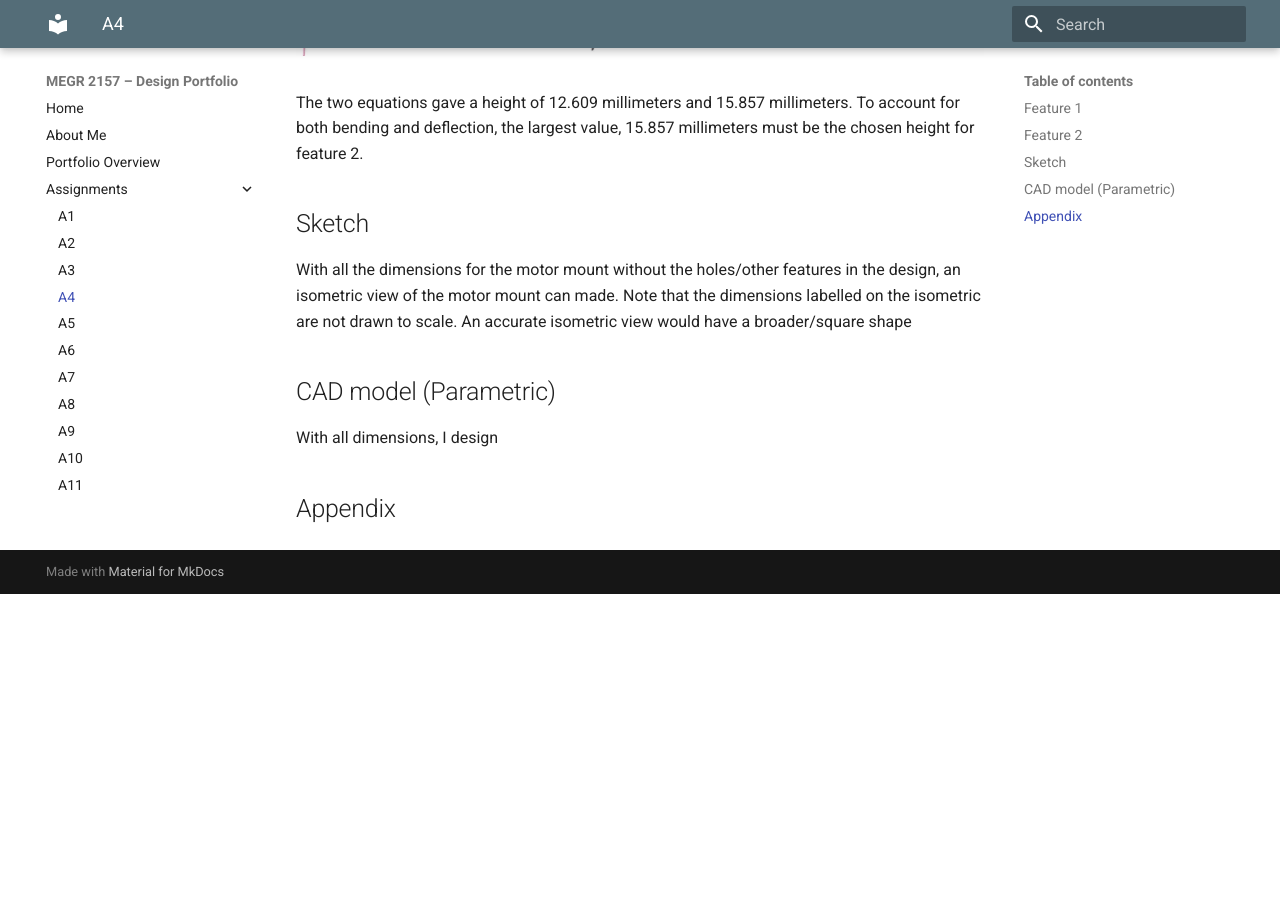
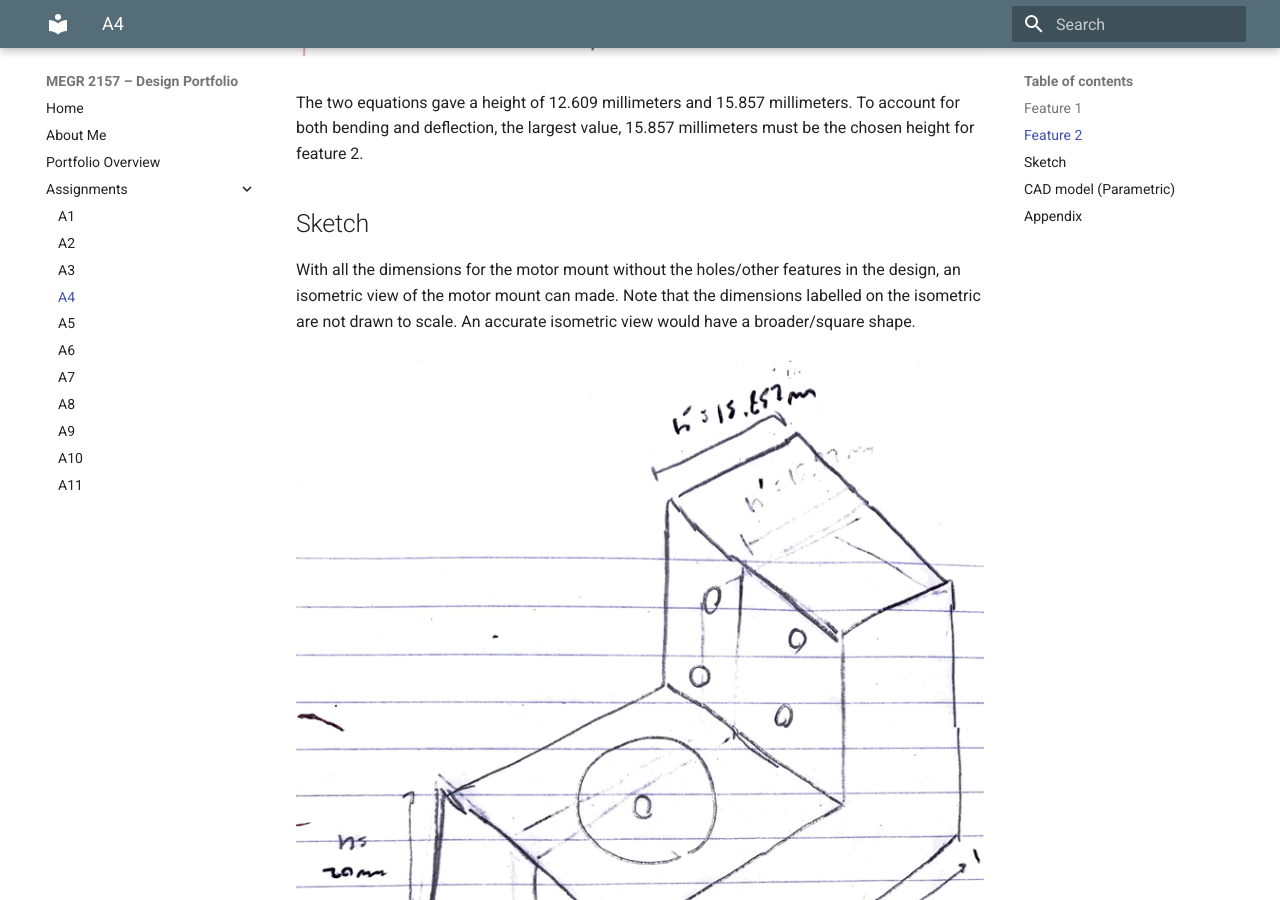
Before and after one commit to ajchiocca/megr2157-portfolio, an MkDocs documentation site: the page built from docs/assignments/A04/index.md, in a window 1280 px wide and 900 px high, scrolled down 3928 px. Built offline with MkDocs 1.6.1 and Material for MkDocs 9.7.7, drawn with Linux system fonts in a browser that asks for light colours; before the commit the page ends 4522 px from its top, so only the background shows below that.

Commit message:
Include isometric view image in motor mount design
Added an isometric view image to the motor mount section.

```diff
--- a/docs/assignments/A04/index.md
+++ b/docs/assignments/A04/index.md
@@ -55,7 +55,10 @@ Base (b) = 29.78mm
 The two equations gave a height of 12.609 millimeters and 15.857 millimeters. To account for both bending and deflection, the largest value, 15.857 millimeters must be the chosen height for feature 2.
 
 ## Sketch
-With all the dimensions for the motor mount without the holes/other features in the design, an isometric view of the motor mount can made. Note that the dimensions labelled on the isometric are not drawn to scale. An accurate isometric view would have a broader/square shape
+With all the dimensions for the motor mount without the holes/other features in the design, an isometric view of the motor mount can made. Note that the dimensions labelled on the isometric are not drawn to scale. An accurate isometric view would have a broader/square shape.
+<br>
+<br>
+![iso](iso.png)
 
 
 ## CAD model (Parametric)
```
